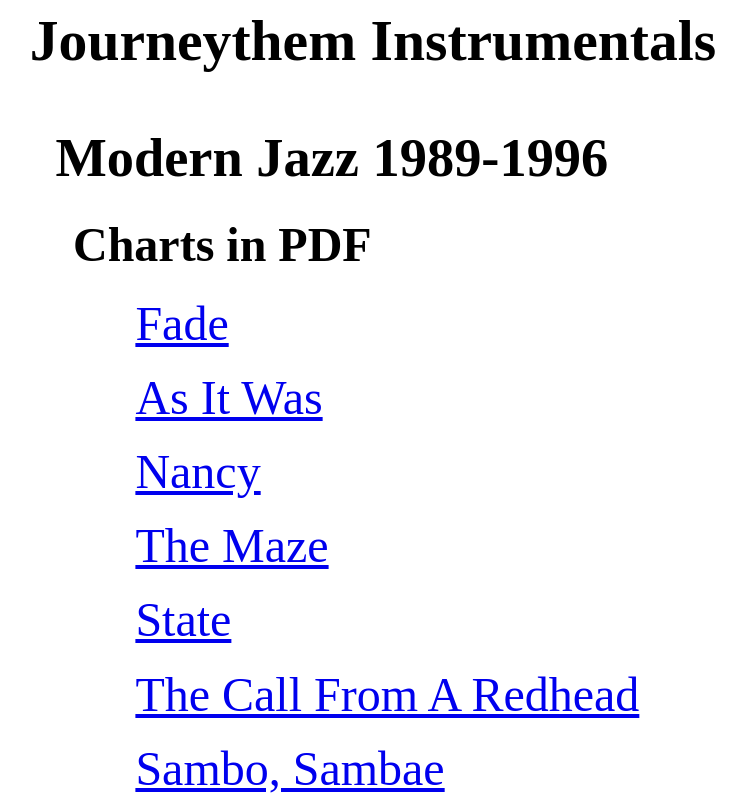
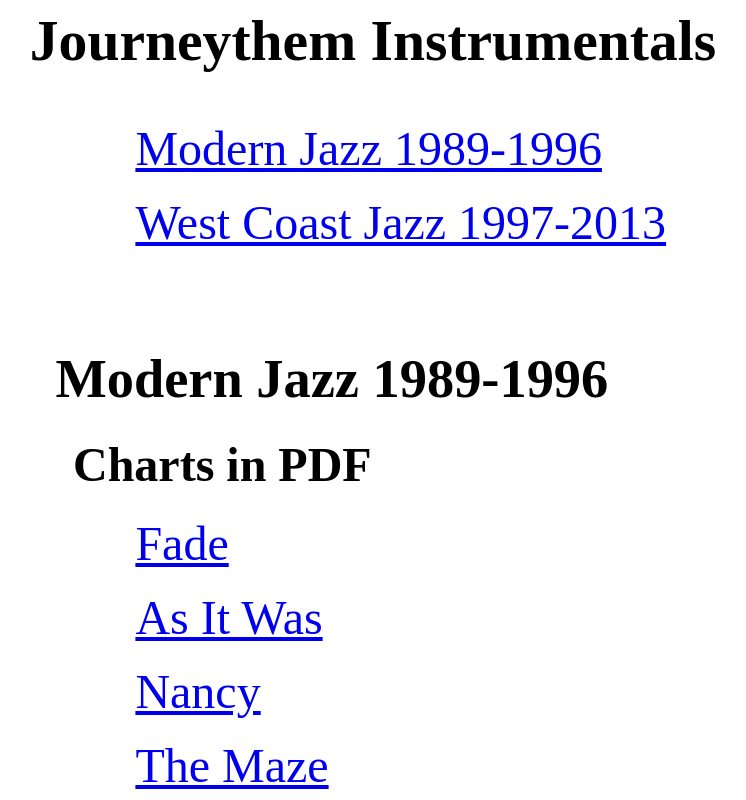
Before and after one commit to flaminghakama/journeythem-instrumentals-pdf, a plain HTML site: page index.html in a window 1280 px wide. Shown: the top 800 px of the page, without its empty margins (7-753 px from the left). Drawn offline with Linux system fonts and the light colour scheme.

Commit message:
index reorg

```diff
--- a/index.html
+++ b/index.html
@@ -35,6 +35,13 @@
     </style>
     <h2>Journeythem Instrumentals</h2>
 
+    <ul>
+        <li><a href="#modern">Modern Jazz 1989-1996</a></li>
+        <li><a href="#west">West Coast Jazz 1997-2013</a></li>
+    </ul>
+
+
+    <a name="modern"></a>
     <h3>Modern Jazz 1989-1996</h3>
 
     <h4>Charts in PDF</h4>
@@ -73,6 +80,7 @@
 
 
 
+    <a name="west"></a>
     <h3>West Coast Jazz 1997-2013</h3>
 
     <h4>Charts in PDF</h4>
```
